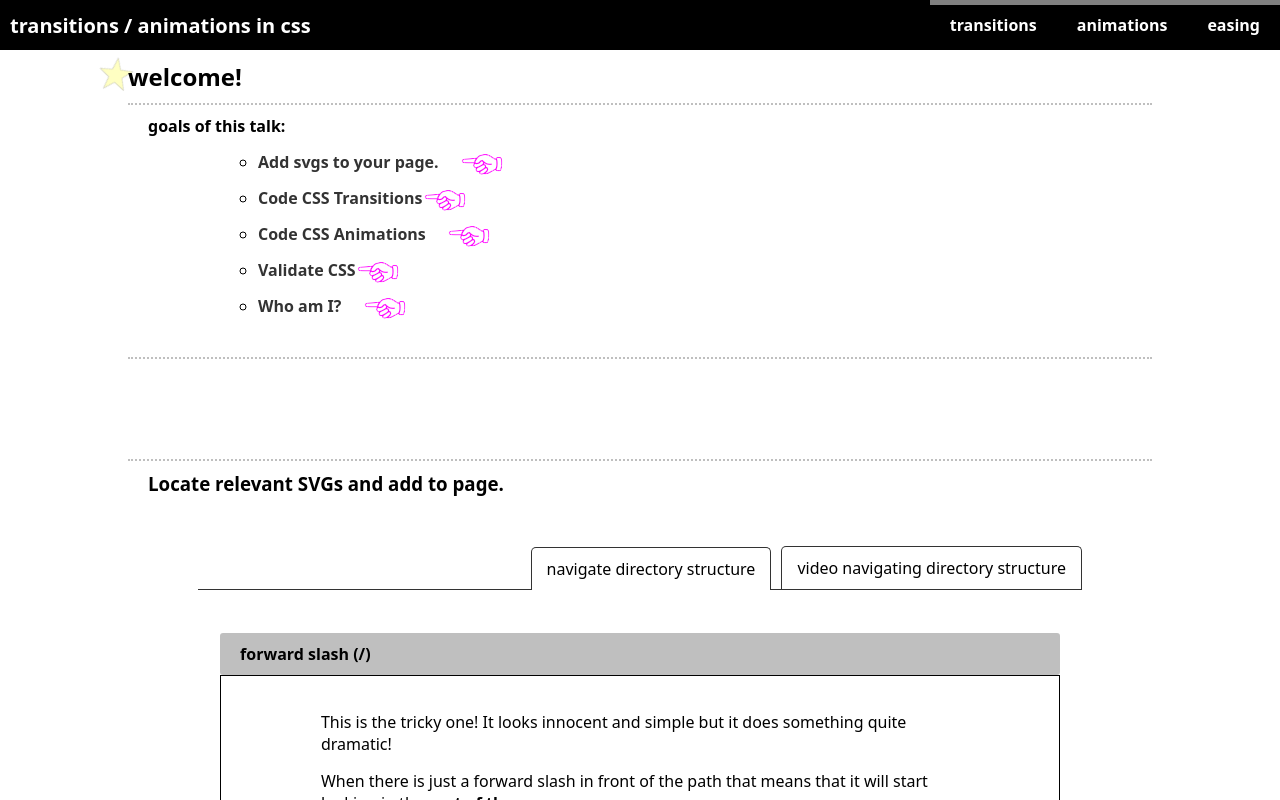
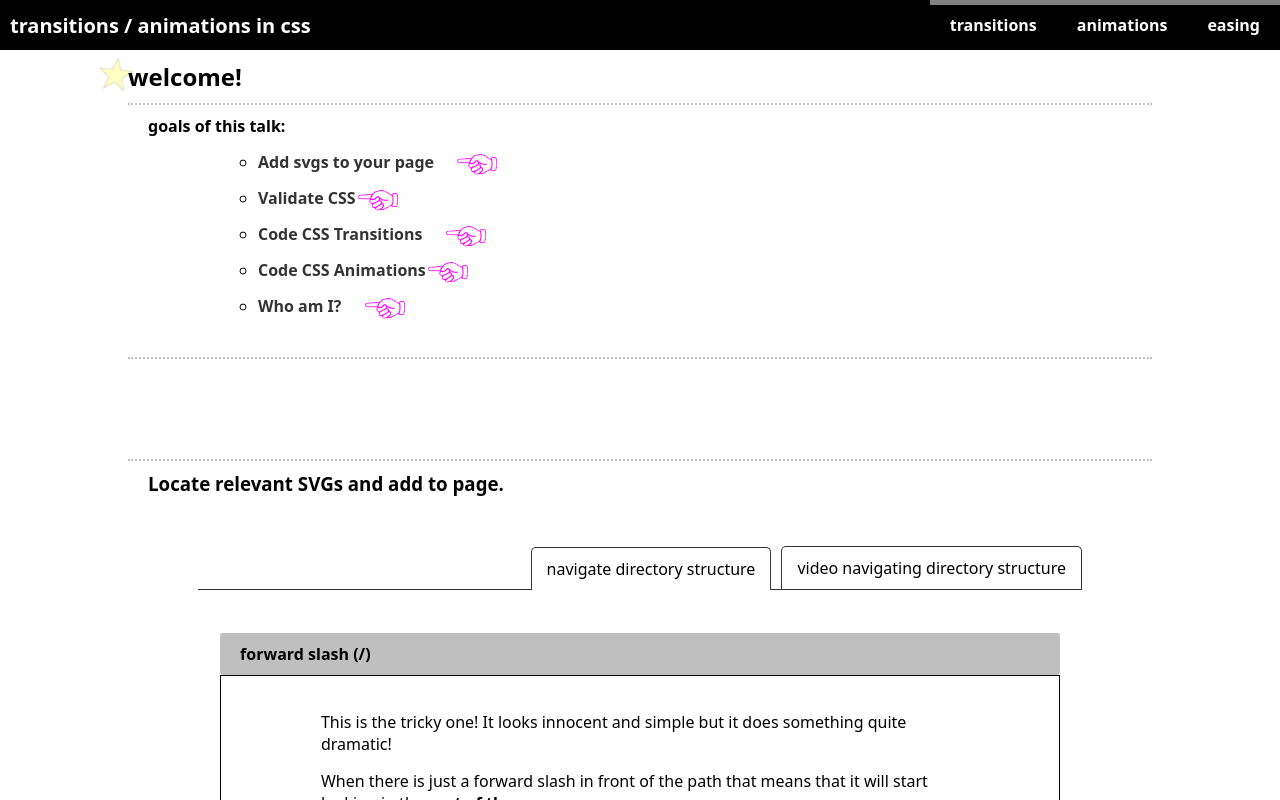
Before and after one commit to warpedpuppy/css-presentation, a React (Create React App) app: page / in a window 1280 px wide. Shown: the top 800 px of the page. Built offline with nearby package versions, Linux system fonts and the light colour scheme.

Commit message:
edit home page

```diff
--- a/src/components/home/Home.js
+++ b/src/components/home/Home.js
@@ -16,7 +16,13 @@ function Home() {
         <h4>goals of this talk:</h4>
         <ul>
           <li>
-            <a href="#svgs">Add svgs to your page.</a>
+            <a href="#svgs">Add svgs to your page</a>
+            <img src="/images/pointing-finger.png" alt="pointing finger" />
+          </li>
+		  <li>
+            <a href="#validate">
+              Validate CSS
+            </a>
             <img src="/images/pointing-finger.png" alt="pointing finger" />
           </li>
           {/* <li>
@@ -31,12 +37,7 @@ function Home() {
             <Link to="/animations/animation-project">Code CSS Animations</Link>
             <img src="/images/pointing-finger.png" alt="pointing finger" />
           </li>
-          <li>
-            <a href="#validate">
-              Validate CSS
-            </a>
-            <img src="/images/pointing-finger.png" alt="pointing finger" />
-          </li>
+
           <li>
             <a href="#whoami">Who am I?</a>
             <img src="/images/pointing-finger.png" alt="pointing finger" />
```
